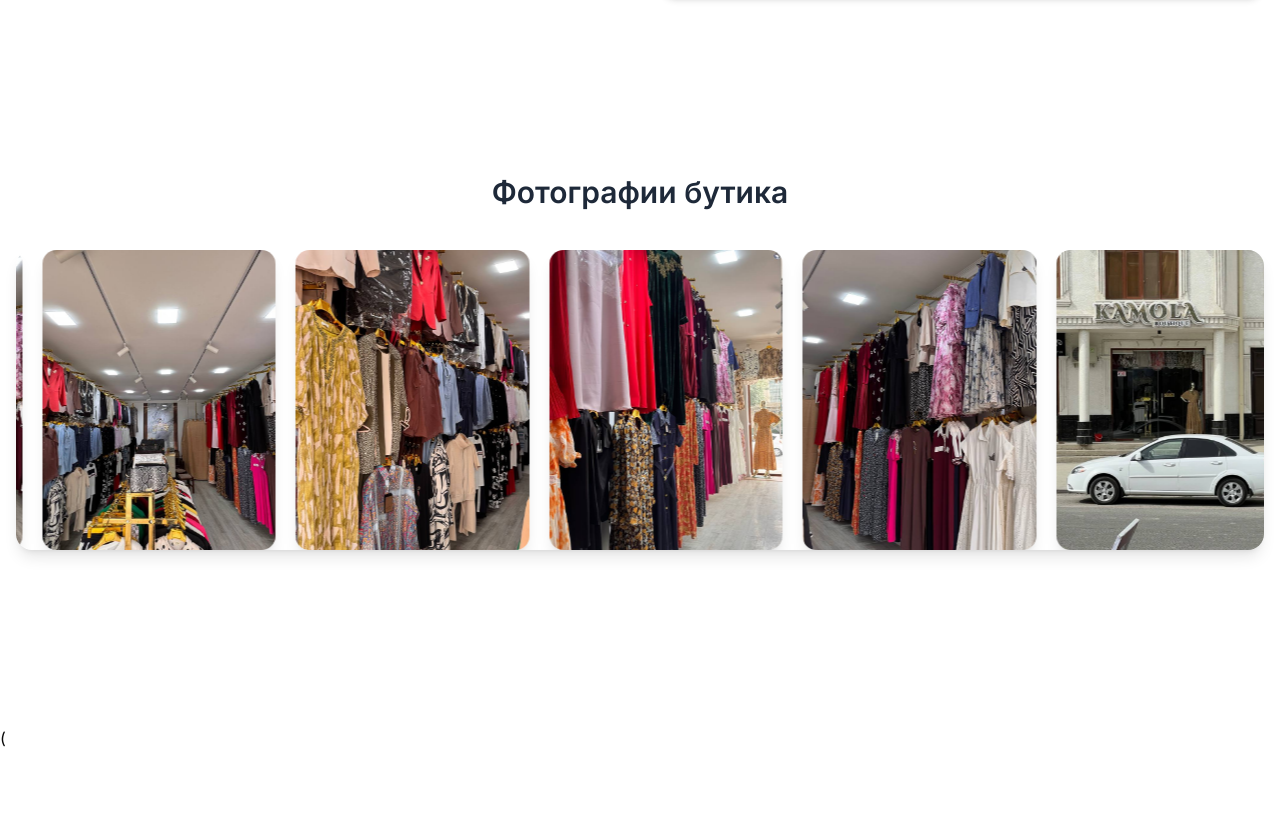
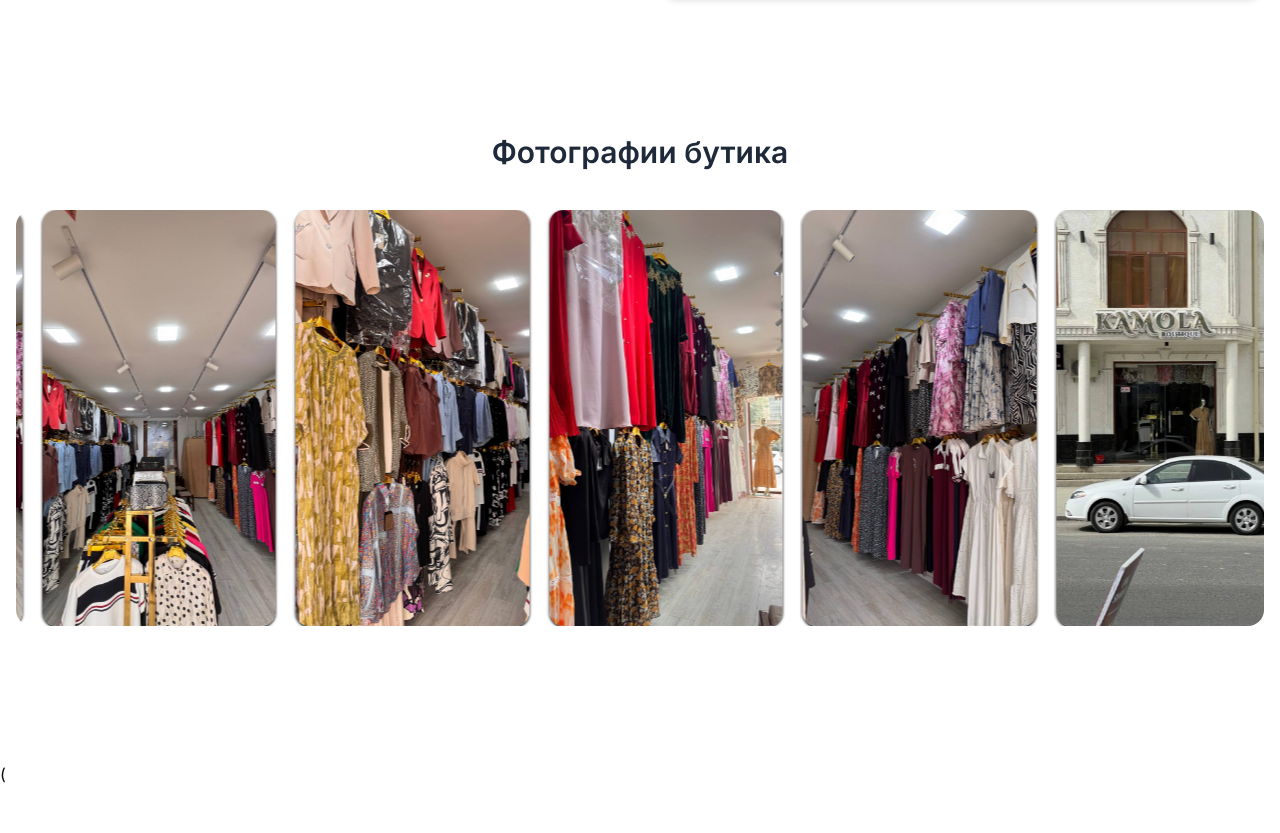
Before and after one commit to ravshanov-ramizjon/boutique, a Next.js app: page / in a window 1280 px wide. Shown: the part 1880-2713 px from the top of the page. Built offline with nearby package versions, Linux system fonts and the light colour scheme.

Commit message:
fix bag whith photo

```diff
--- a/app/layout.tsx
+++ b/app/layout.tsx
@@ -28,7 +28,7 @@ export const metadata: Metadata = {
     siteName: 'Kamola Boutique',
     images: [
       {
-        url: '/og-image.jpg', // обязательно
+        url: '/og-image.png', // обязательно
         width: 1200,
         height: 630,
         alt: 'Kamola Boutique – логотип и стиль',
--- a/app/page.tsx
+++ b/app/page.tsx
@@ -100,7 +100,7 @@ export default function Home() {
       </section>
 
       {/* Карусель фотографий бутика */}
-      <section id="gallery" className="py-20">
+      <section id="gallery" className="py-10">
         <div className="container mx-auto px-4">
           <h2 className="text-3xl font-semibold mb-10 text-gray-800 text-center">Фотографии бутика</h2>
 
@@ -133,7 +133,7 @@ export default function Home() {
               }
             }}
             modules={[Pagination, Navigation, Autoplay]}
-            className="mySwiper h-[350px] sm:h-[300px] md:h-[300px] lg:h-[300px] w-full rounded-2xl shadow-lg"
+            className="mySwiper h-full w-full rounded-2xl"
           >
             {images.map((image, index) => (
               <SwiperSlide key={index}>
@@ -141,8 +141,8 @@ export default function Home() {
                   src={image}
                   alt={`Фото бутика ${index + 1}`}
                   width={500}
-                  height={500}
-                  className="rounded-xl shadow-lg w-full h-full object-cover"
+                  height={800}
+                  className="rounded-xl shadow-black shadow-sm w-full h-full object-cover"
                 />
               </SwiperSlide>
             ))}
```
Also changed, not shown: public/kamola_photo8.jpg.
